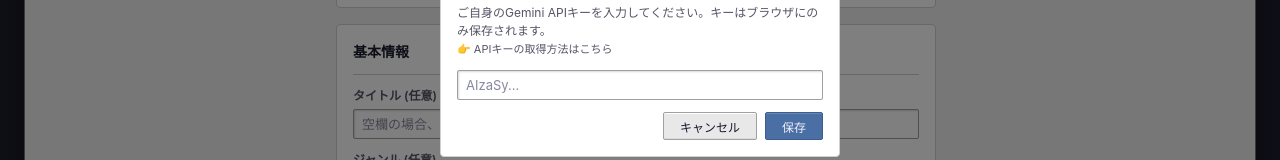
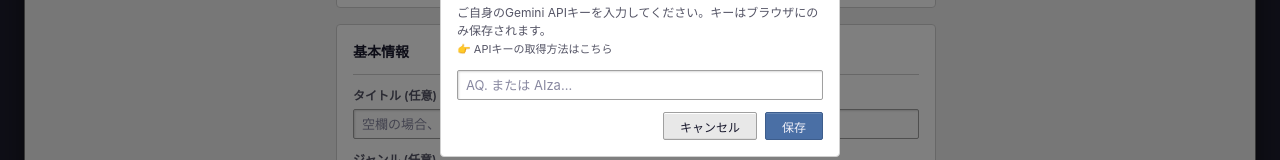
Before and after one commit to naochiba912-cpu/nover-forge, a React (Vite) app in the folder frontend/: page / in a window 1280 px wide. Shown: the part 346-506 px from the top of the page. Built offline with nearby package versions, Linux system fonts and the light colour scheme.

Commit message:
chore: update api key explanation to include AQ. prefix

```diff
--- a/frontend/src/App.jsx
+++ b/frontend/src/App.jsx
@@ -74,7 +74,7 @@
               </li>
               <li style={{ marginBottom: "8px" }}>普段お使いのGoogleアカウントでログインしてください。</li>
               <li style={{ marginBottom: "8px" }}>画面左側にある<strong>「Get API key」</strong>（または「Create API key」）のボタンをタップ（クリック）します。</li>
-              <li style={{ marginBottom: "8px" }}>「Create API key in new project」を選んでキーを発行し、表示された文字列（AIza...で始まるもの）をコピーします。</li>
+              <li style={{ marginBottom: "8px" }}>「Create API key in new project」を選んでキーを発行し、表示された文字列（AQ. や AIza... で始まるもの）をコピーします。</li>
               <li>この画面に戻り、下の入力欄にコピーしたキーを貼り付けて「保存」を押してください！</li>
             </ol>
             <p style={{ color: "var(--warning)", fontWeight: "bold", marginBottom: "var(--sp-md)" }}>
@@ -101,7 +101,7 @@
               className="form-input"
               value={apiKey}
               onChange={(e) => setApiKey(e.target.value)}
-              placeholder="AIzaSy..."
+              placeholder="AQ. または AIza..."
               style={{ width: "100%", marginBottom: "var(--sp-md)" }}
             />
             <div style={{ display: "flex", justifyContent: "flex-end", gap: "var(--sp-sm)" }}>
```
Also changed, not shown: 2 other files (tests, documents, lock files or other folders).
